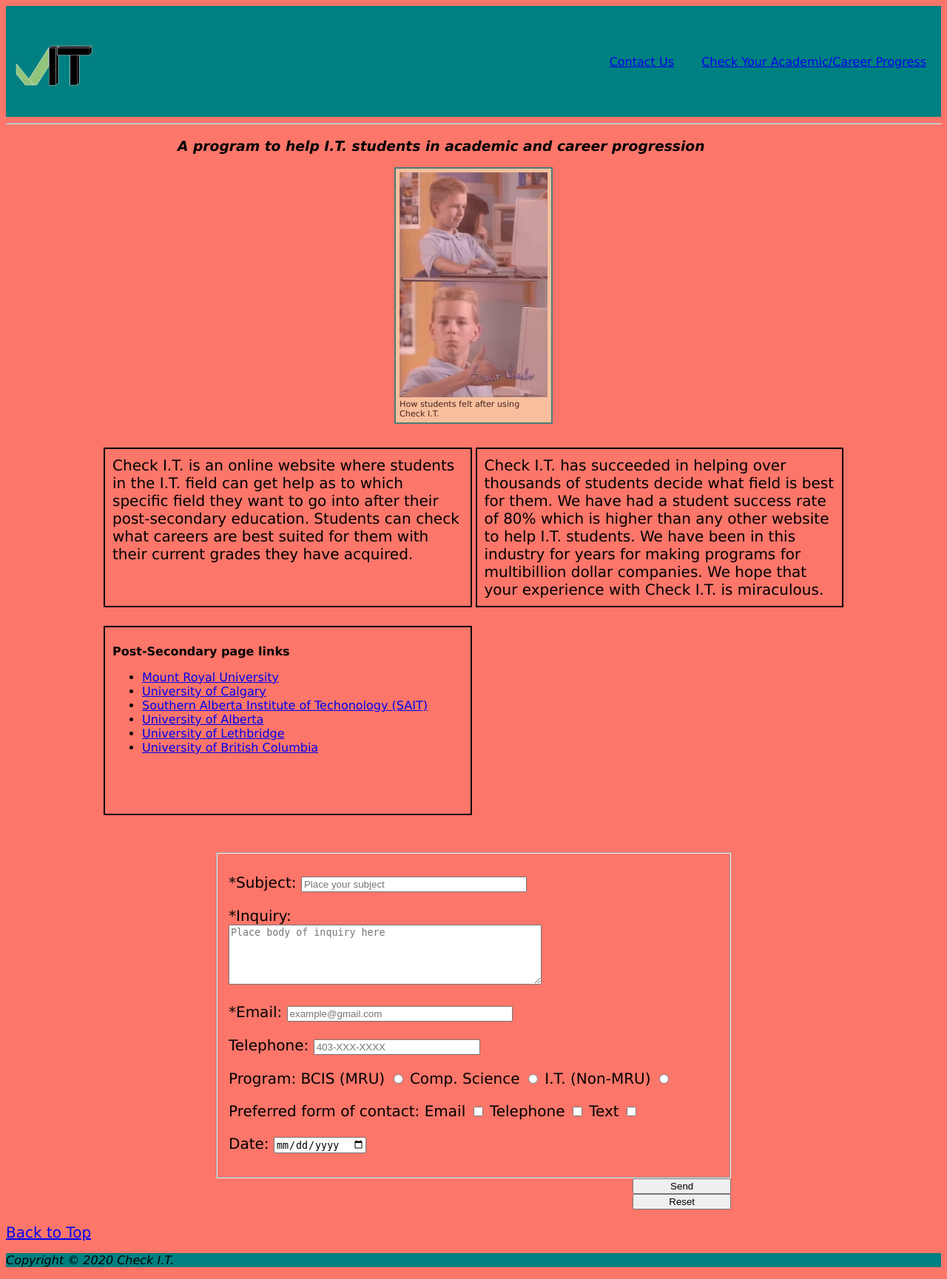
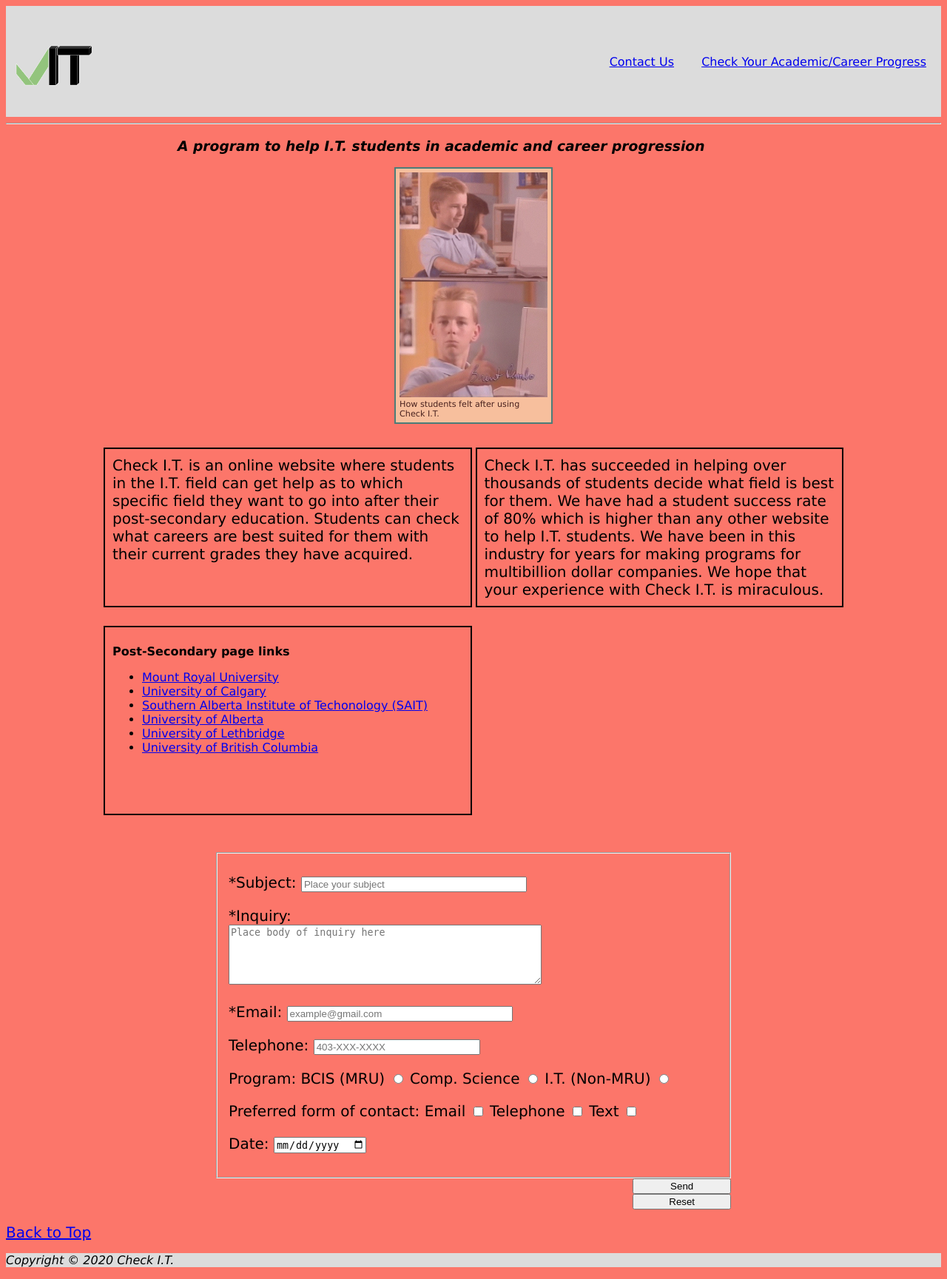
Before and after one commit to DarylleDiego/Assignment01, a PHP site: page / in a window 1280 px wide. Shown: the whole page at 74% size. Run offline with PHP 8.4, Linux system fonts and the light colour scheme.

Commit message:
web accessibility change

```diff
--- a/index.html
+++ b/index.html
@@ -16,7 +16,7 @@
     </head>
 
     <body>
-        <header>
+        <header id="content">
             <div><h1><img src="images/logo.png" alt="logo" title="Check I.T. logo" width=130 id="logo"></h1>
             </div>
             <nav class="menu">
--- a/style/index.css
+++ b/style/index.css
@@ -1,5 +1,5 @@
 header, footer {
-    background-color: teal;
+    background-color: gainsboro;
 }
 h1 {
     color: white;
@@ -136,9 +136,6 @@ figure{
     {
         display: grid;
         grid-template-columns: 1fr 1fr;
-        width: 1000px;
-        margin-left: auto;
-        margin-right: auto;
     }
     nav ul li{
         list-style: none;
```
